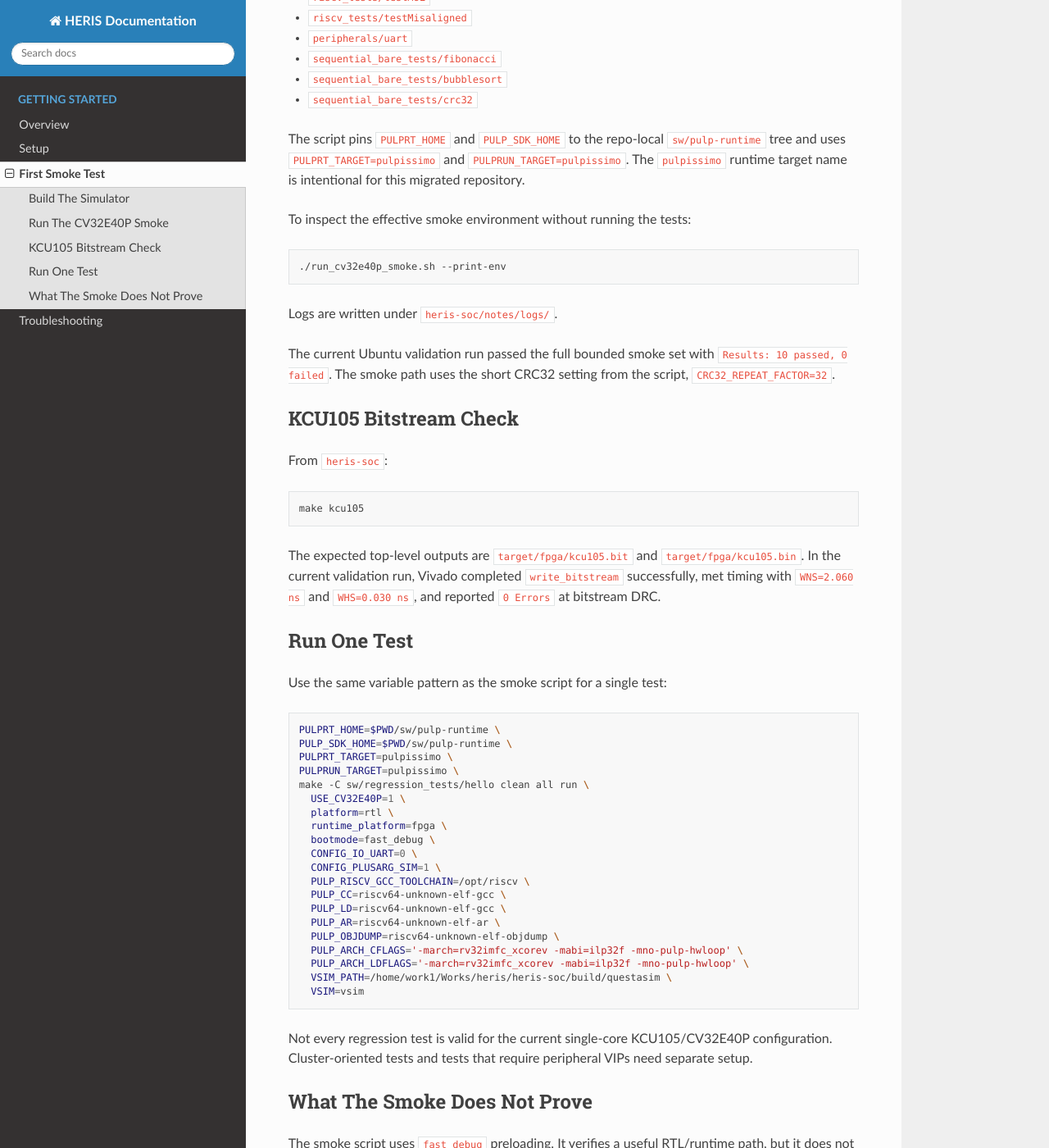
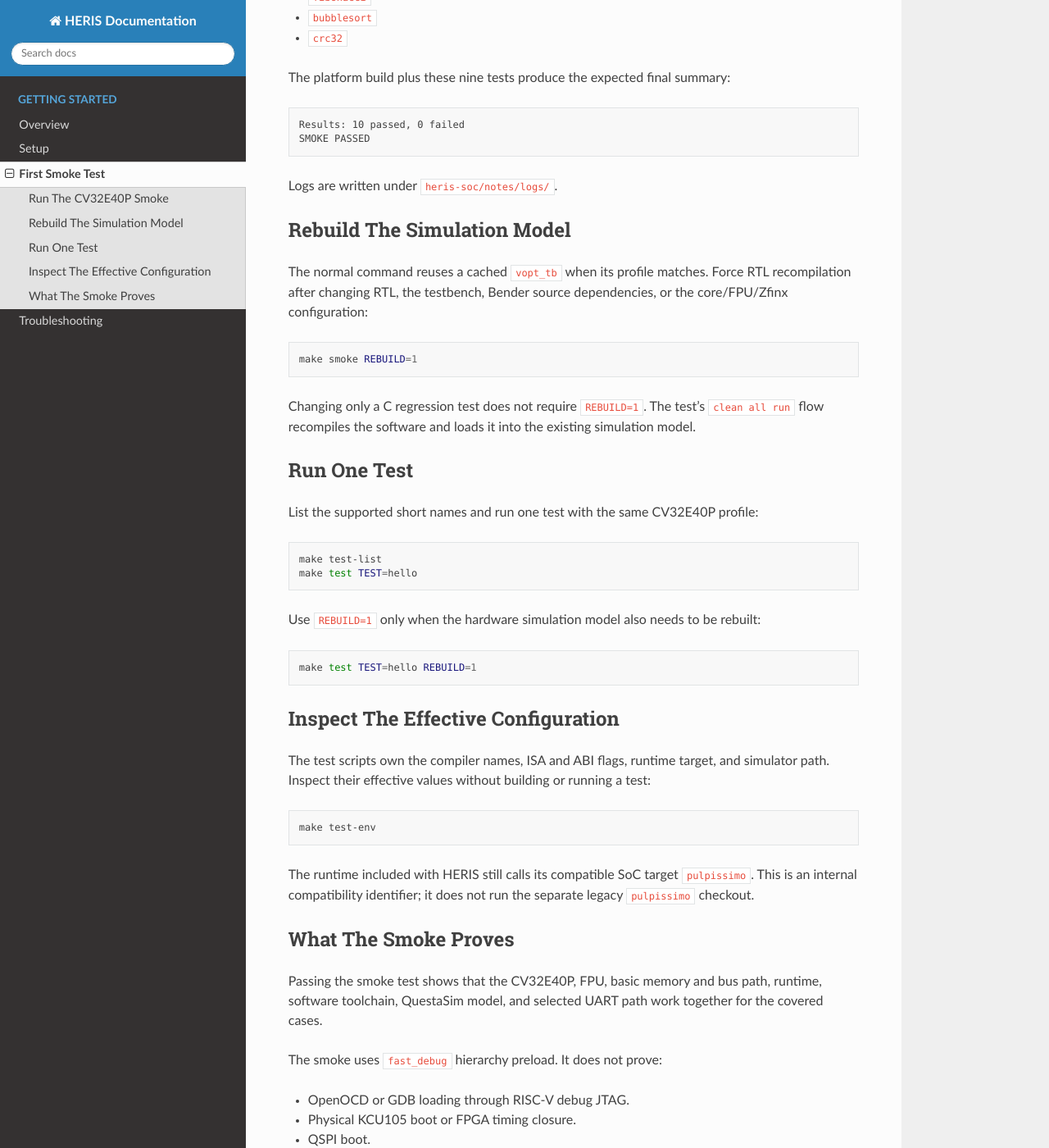
Before and after one commit to albertc9/HERIS-Doc, a Sphinx documentation site: the page built from docs/source/getting-started/first-smoke-test.rst, in a window 1280 px wide and 1400 px high, scrolled down 831 px. Shown: the whole window at 82% size. Built offline with Sphinx 7.4.7 and the Read the Docs theme 3.1.0, drawn with Linux system fonts in a browser that asks for light colours; pages that are not in the unit, such as notebooks, are missing from menus; some of the changed text lies outside the part shown.

Commit message:
docs: simplify CV32E40P smoke workflow

```diff
--- a/docs/source/getting-started/first-smoke-test.rst
+++ b/docs/source/getting-started/first-smoke-test.rst
@@ -1,115 +1,107 @@
 First Smoke Test
 ================
-
-Build The Simulator
--------------------
-
-From ``heris-soc``:
-
-.. code-block:: sh
-
-   make -C target/sim/questasim build
-
-This builds the QuestaSim platform under ``heris-soc/build/questasim``.
 
 Run The CV32E40P Smoke
 ----------------------
 
-From ``heris-soc``:
+From the top-level HERIS checkout:
 
 .. code-block:: sh
 
-   ./run_cv32e40p_smoke.sh
+   cd heris-soc
+   make smoke
 
-Use ``--rebuild`` when the optimized simulator should be rebuilt:
+This is the normal first validation command. It checks the required tools,
+builds or reuses the QuestaSim model under ``build/questasim``, and runs the
+bounded CV32E40P software smoke set.
+
+The current smoke profile is fixed to:
+
+* ``CORE_TYPE=0``: CV32E40P.
+* ``USE_FPU=1``: single-precision floating-point support enabled.
+* ``USE_ZFINX=0``: a separate floating-point register file and ``ilp32f`` ABI.
+* ``USE_VIPS=0``: optional peripheral VIP models disabled.
+* ``bootmode=fast_debug``: testbench hierarchy preload for fast simulation.
+
+The smoke set contains:
+
+* ``hello``
+* ``fpu_smoke``
+* ``testALU``
+* ``testMUL``
+* ``testMisaligned``
+* ``uart``
+* ``fibonacci``
+* ``bubblesort``
+* ``crc32``
+
+The platform build plus these nine tests produce the expected final summary:
+
+.. code-block:: text
+
+   Results: 10 passed, 0 failed
+   SMOKE PASSED
+
+Logs are written under ``heris-soc/notes/logs/``.
+
+Rebuild The Simulation Model
+----------------------------
+
+The normal command reuses a cached ``vopt_tb`` when its profile matches. Force
+RTL recompilation after changing RTL, the testbench, Bender source dependencies,
+or the core/FPU/Zfinx configuration:
 
 .. code-block:: sh
 
-   ./run_cv32e40p_smoke.sh --rebuild
+   make smoke REBUILD=1
 
-The smoke script checks the environment, builds or reuses the QuestaSim
-platform, and runs a bounded set of software tests:
-
-* ``hello``
-* ``fpu_smoke``
-* ``riscv_tests/testALU``
-* ``riscv_tests/testMUL``
-* ``riscv_tests/testMisaligned``
-* ``peripherals/uart``
-* ``sequential_bare_tests/fibonacci``
-* ``sequential_bare_tests/bubblesort``
-* ``sequential_bare_tests/crc32``
-
-The script pins ``PULPRT_HOME`` and ``PULP_SDK_HOME`` to the repo-local
-``sw/pulp-runtime`` tree and uses ``PULPRT_TARGET=pulpissimo`` and
-``PULPRUN_TARGET=pulpissimo``. The ``pulpissimo`` runtime target name is
-intentional for this migrated repository.
-
-To inspect the effective smoke environment without running the tests:
-
-.. code-block:: sh
-
-   ./run_cv32e40p_smoke.sh --print-env
-
-Logs are written under ``heris-soc/notes/logs/``.
-
-The current Ubuntu validation run passed the full bounded smoke set with
-``Results: 10 passed, 0 failed``. The smoke path uses the short CRC32 setting
-from the script, ``CRC32_REPEAT_FACTOR=32``.
-
-KCU105 Bitstream Check
----------------------
-
-From ``heris-soc``:
-
-.. code-block:: sh
-
-   make kcu105
-
-The expected top-level outputs are ``target/fpga/kcu105.bit`` and
-``target/fpga/kcu105.bin``. In the current validation run, Vivado completed
-``write_bitstream`` successfully, met timing with ``WNS=2.060 ns`` and
-``WHS=0.030 ns``, and reported ``0 Errors`` at bitstream DRC.
+Changing only a C regression test does not require ``REBUILD=1``. The test's
+``clean all run`` flow recompiles the software and loads it into the existing
+simulation model.
 
 Run One Test
 ------------
 
-Use the same variable pattern as the smoke script for a single test:
+List the supported short names and run one test with the same CV32E40P profile:
 
 .. code-block:: sh
 
-   PULPRT_HOME=$PWD/sw/pulp-runtime \
-   PULP_SDK_HOME=$PWD/sw/pulp-runtime \
-   PULPRT_TARGET=pulpissimo \
-   PULPRUN_TARGET=pulpissimo \
-   make -C sw/regression_tests/hello clean all run \
-     USE_CV32E40P=1 \
-     platform=rtl \
-     runtime_platform=fpga \
-     bootmode=fast_debug \
-     CONFIG_IO_UART=0 \
-     CONFIG_PLUSARG_SIM=1 \
-     PULP_RISCV_GCC_TOOLCHAIN=/opt/riscv \
-     PULP_CC=riscv64-unknown-elf-gcc \
-     PULP_LD=riscv64-unknown-elf-gcc \
-     PULP_AR=riscv64-unknown-elf-ar \
-     PULP_OBJDUMP=riscv64-unknown-elf-objdump \
-     PULP_ARCH_CFLAGS='-march=rv32imfc_xcorev -mabi=ilp32f -mno-pulp-hwloop' \
-     PULP_ARCH_LDFLAGS='-march=rv32imfc_xcorev -mabi=ilp32f -mno-pulp-hwloop' \
-     VSIM_PATH=/home/work1/Works/heris/heris-soc/build/questasim \
-     VSIM=vsim
+   make test-list
+   make test TEST=hello
 
-Not every regression test is valid for the current single-core KCU105/CV32E40P
-configuration. Cluster-oriented tests and tests that require peripheral VIPs
-need separate setup.
+Use ``REBUILD=1`` only when the hardware simulation model also needs to be
+rebuilt:
 
-What The Smoke Does Not Prove
------------------------------
+.. code-block:: sh
 
-The smoke script uses ``fast_debug`` preloading. It verifies a useful
-RTL/runtime path, but it does not prove:
+   make test TEST=hello REBUILD=1
+
+Inspect The Effective Configuration
+-----------------------------------
+
+The test scripts own the compiler names, ISA and ABI flags, runtime target, and
+simulator path. Inspect their effective values without building or running a
+test:
+
+.. code-block:: sh
+
+   make test-env
+
+The runtime included with HERIS still calls its compatible SoC target
+``pulpissimo``. This is an internal compatibility identifier; it does not run
+the separate legacy ``pulpissimo`` checkout.
+
+What The Smoke Proves
+---------------------
+
+Passing the smoke test shows that the CV32E40P, FPU, basic memory and bus path,
+runtime, software toolchain, QuestaSim model, and selected UART path work
+together for the covered cases.
+
+The smoke uses ``fast_debug`` hierarchy preload. It does not prove:
 
 * OpenOCD or GDB loading through RISC-V debug JTAG.
-* physical KCU105 boot.
+* Physical KCU105 boot or FPGA timing closure.
 * QSPI boot.
-* external peripheral behavior.
+* External peripheral behavior or tests that require optional VIP models.
+* Regression tests outside the listed bounded set.
```
Also changed, not shown: docs/source/getting-started/setup.rst (+34 -18 lines), docs/source/getting-started/troubleshooting.rst (+14 -10 lines).
